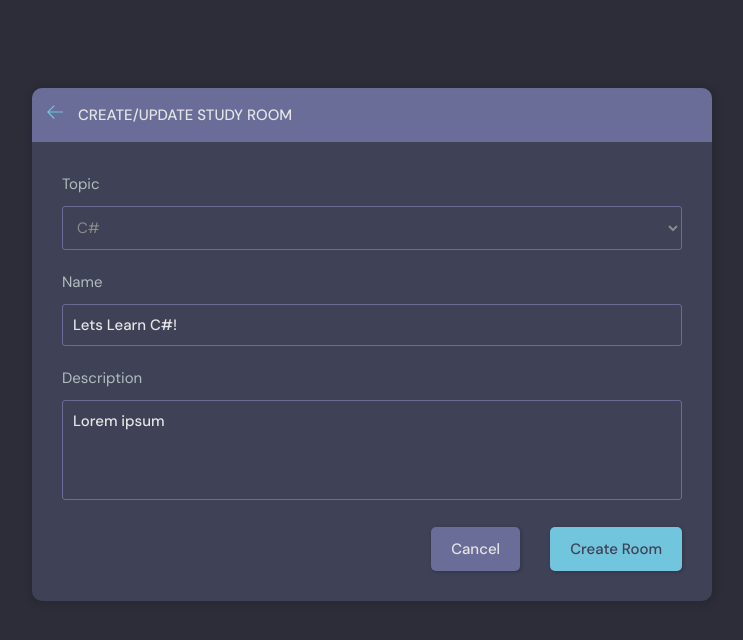
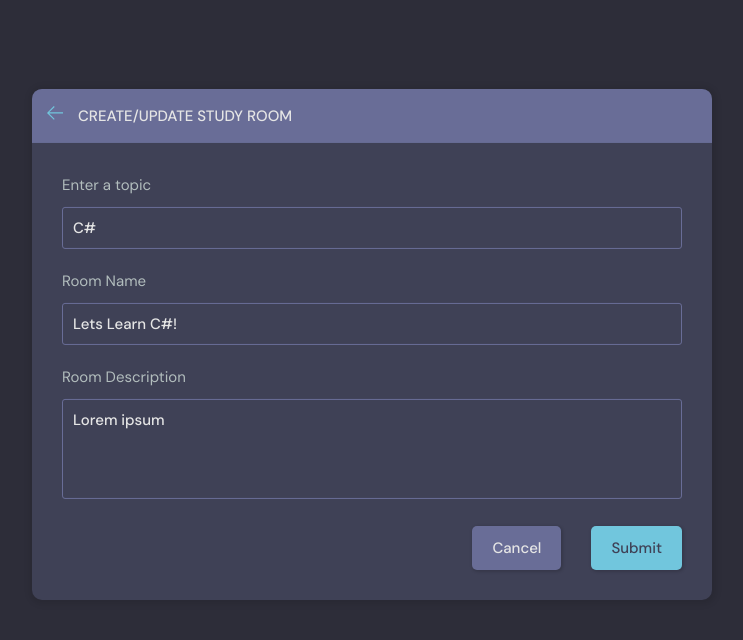
Before and after one commit to aaronmug/studybud, a Django app: page /update-room/7/ in a window 1280 px wide. Shown: the part 76-716 px from the top of the page, without its empty margins (268-1011 px from the left). Run offline with Django 4.2, Linux system fonts and the light colour scheme; a user stored in the database is signed in; data comes from the database, SQL or seed files in the repository; both versions use the stored data as it was after the commit.

Commit message:
RoomForm Commit

```diff
--- a/studybud/base/templates/base/room_form.html
+++ b/studybud/base/templates/base/room_form.html
@@ -21,13 +21,31 @@
         <div class="layout__body">
           <form class="form" action="" method="POST">
             {% csrf_token %}
-            {% for field in form %}
+
             <div class="form__group">
-              <label for="room_name">{{field.label}}</label>
-              {{field}}
+              <label for="room_topic">Enter a topic</label>
+              <input required type="text" value="{{room.topic.name}}" name="topic" list="topic-list" />
+              <datalist id="topic-list">
+                <select name="" id="room_topic">
+                  {% for topic in topics %}
+                  <option value="{{topic.name}}">{{topic.name}}</option>
+                  {% endfor %}
+                </select>
+              </datalist>
+            </div>
+
+            <div class="form__group">
+              <label for="room_name">Room Name</label>
+              {{form.name}}
               <!-- <input id="room_name" name="room_name" type="text" placeholder="E.g. Mastering Python + Django" /> -->
             </div>
-            {% endfor %}
+
+            <div class="form__group">
+              <label for="room_description">Room Description</label>
+              {{form.description}}
+              <!-- <input id="room_name" name="room_name" type="text" placeholder="E.g. Mastering Python + Django" /> -->
+            </div>
+
 
             <!-- <div class="form__group">
               <label for="room_topic">Topic</label>
@@ -46,7 +64,7 @@
 
             <div class="form__action">
               <a class="btn btn--dark" href="index.html">Cancel</a>
-              <button class="btn btn--main" type="submit">Create Room</button>
+              <button class="btn btn--main" type="submit">Submit</button>
             </div>
           </form>
         </div>
--- a/studybud/base/views.py
+++ b/studybud/base/views.py
@@ -1,4 +1,5 @@
 from email import message
+from unicodedata import name
 from django.shortcuts import render, redirect
 from django.http import HttpResponse
 from django.contrib import messages
@@ -121,32 +122,50 @@ def userProfile(request, pk):
 @login_required(login_url='login')
 def createRoom(request):
     form = RoomForm()
+    topics = Topic.objects.all()
     if request.method == 'POST':
-        form = RoomForm(request.POST)
-        if form.is_valid():
-            room = form.save(commit=False)
-            room.host = request.user
-            room.save()
-            return redirect('home')
+        topic_name = request.POST.get('topic')
+        topic, created = Topic.objects.get_or_create(name=topic_name)
 
-    context = {'form': form}
+        Room.objects.create(
+            host=request.user,
+            topic=topic,
+            name=request.POST.get('name'),
+            description=request.POST.get('description'),
+
+        )
+        # form = RoomForm(request.POST)
+        # if form.is_valid():
+        #     room = form.save(commit=False)
+        #     room.host = request.user
+        #     room.save()
+        return redirect('home')
+
+    context = {'form': form, 'topics': topics}
     return render(request, 'base/room_form.html', context)
 
 @login_required(login_url='login')
 def updateRoom(request, pk):
     room = Room.objects.get(id=pk)
     form = RoomForm(instance=room)
+    topics = Topic.objects.all()
 
     if request.user !=room.host:
         return HttpResponse('You are not allowed here!')
 
     if request.method == 'POST':
-        form = RoomForm(request.POST, instance=room)
-        if form.is_valid():
-            form.save()
-            return redirect('home')
+        topic_name = request.POST.get('topic')
+        topic, created = Topic.objects.get_or_create(name=topic_name)
+        room.name = request.POST.get('name')
+        room.topic = topic
+        room.description = request.POST.get('description')
+        room.save()
+        # form = RoomForm(request.POST, instance=room)
+        # if form.is_valid():
+        #     form.save()
+        return redirect('home')
 
-    context = {'form': form}
+    context = {'form': form, 'topics': topics, 'room': room}
     return render(request, 'base/room_form.html', context)
 
 @login_required(login_url='login')
```
Also changed, not shown: studybud/db.sqlite3.
